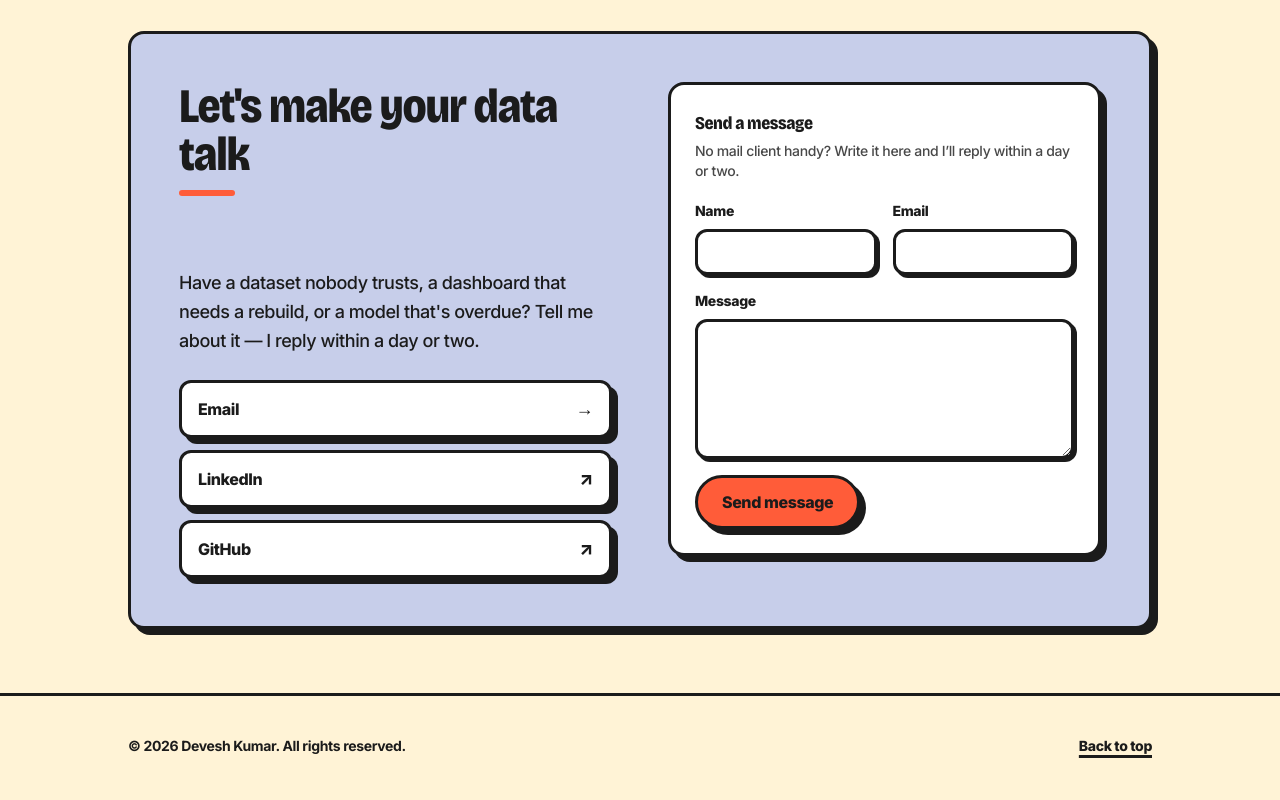
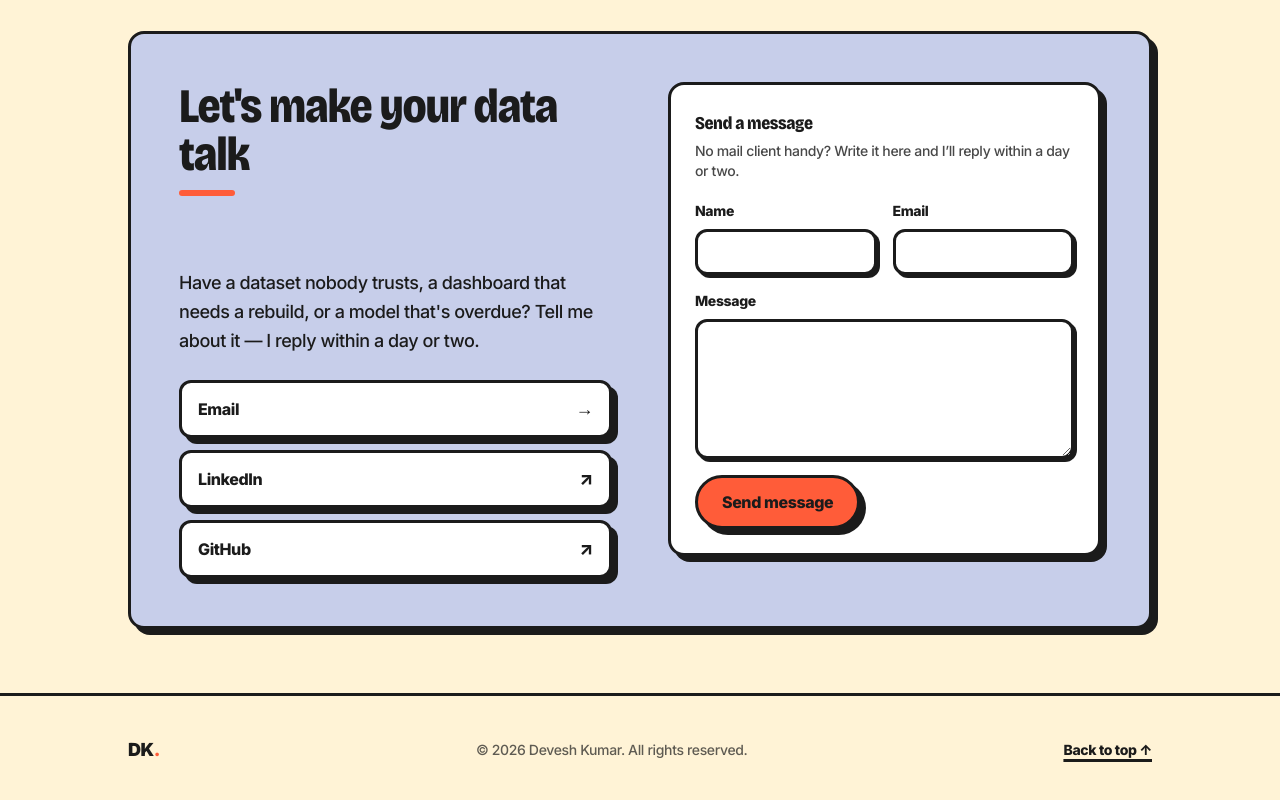
Before and after one commit to Devesh-NEMO/personal_website, a Next.js app: page / in a window 1280 px wide. Shown: the part 3801-4601 px from the top of the page. Built offline with nearby package versions, Linux system fonts and the light colour scheme; no server answers; the database is empty.

Commit message:
Restyle the minimal footer as a wordmark / copyright / back-to-top row

```diff
--- a/src/components/Footer.tsx
+++ b/src/components/Footer.tsx
@@ -1,22 +1,32 @@
 import { Reveal } from "@/components/ui/Reveal";
 import { site } from "@/data/site";
 
-/** Site footer: copyright line plus a back-to-top link. */
+/**
+ * Site footer.
+ *
+ * Deliberately minimal: a single row over one rule — the wordmark, the
+ * copyright and the back-to-top link. Nothing here competes with the contact
+ * card above it.
+ */
 export function Footer() {
   return (
     <footer className="border-t-[3px] border-fg px-5 py-10 sm:px-8">
-      {/* `none` is a plain fade — the brief asks for no movement down here. */}
       <Reveal
         direction="none"
-        className="mx-auto flex max-w-5xl flex-col items-center justify-between gap-4 sm:flex-row"
+        className="mx-auto flex w-full max-w-5xl flex-col items-center gap-4 text-center sm:flex-row sm:justify-between sm:text-left"
       >
-        <p className="text-sm font-bold tracking-tight">{site.copyright}</p>
+        <p className="text-lg font-black tracking-tight">
+          {site.shortTitle}
+          <span className="text-accent">.</span>
+        </p>
+
+        <p className="text-sm font-medium tracking-tight opacity-70">{site.copyright}</p>
 
         <a
           href="#top"
           className="text-sm font-extrabold tracking-tight underline decoration-[3px] underline-offset-4 transition-colors hover:decoration-accent"
         >
-          Back to top
+          Back to top ↑
         </a>
       </Reveal>
     </footer>
```
